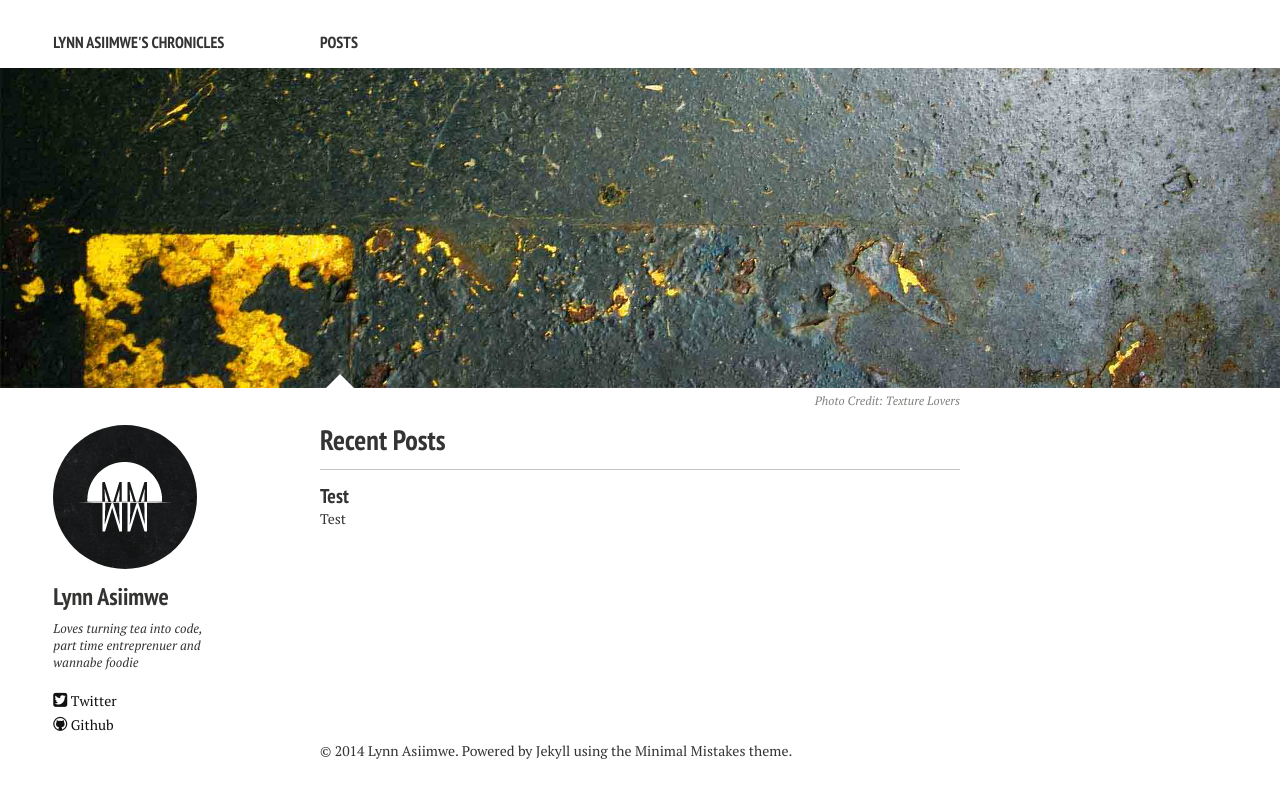
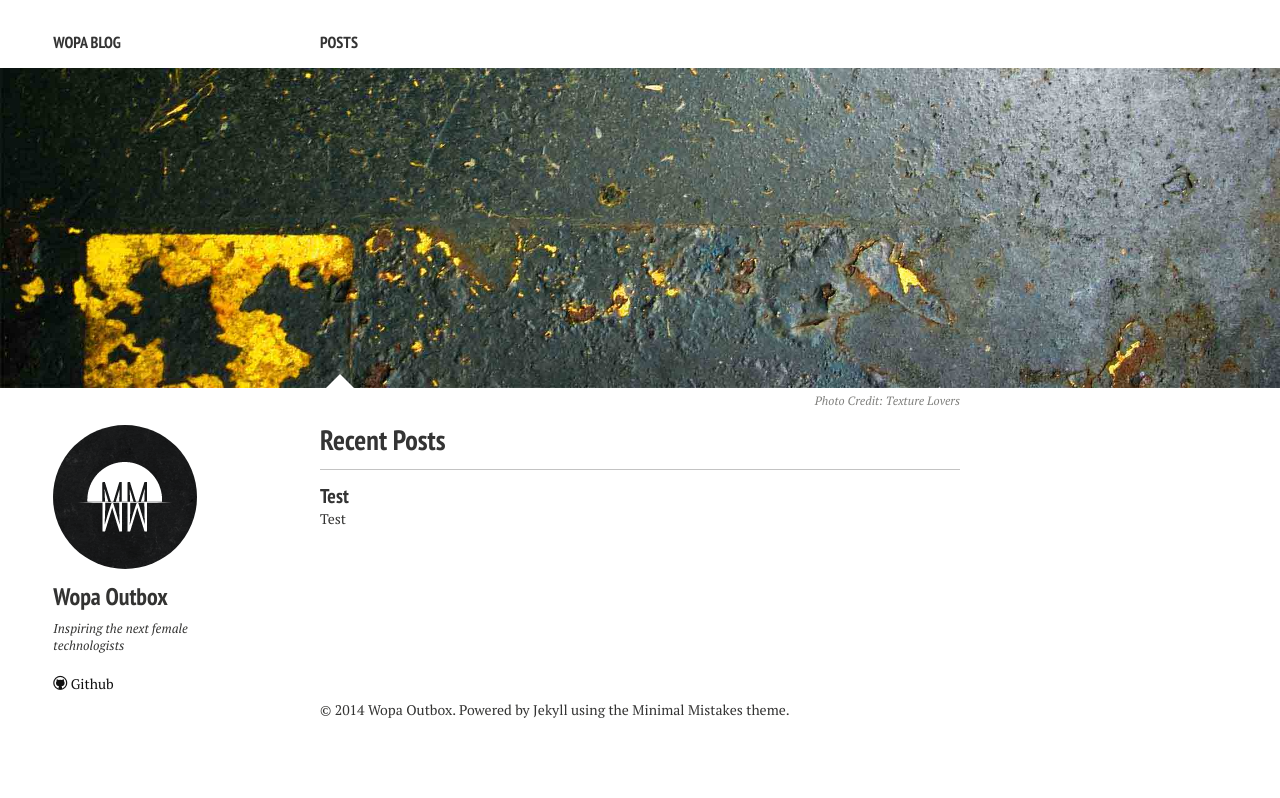
Before and after one commit to francescakaganzi/wopaoutbox.github.io, a Jekyll site: the page built from index.md, in a window 1280 px wide. Shown: the top 798 px of the page. Built offline with Jekyll 4.4.1, drawn with Linux system fonts in a browser that asks for light colours; nearby versions of some CDN libraries.

```diff
--- a/_config.yml
+++ b/_config.yml
@@ -1,19 +1,19 @@
-title:            Lynn Asiimwe's Chronicles
-description:      Lynn Asiimwe's Chronicles.
+title:            WOPA Blog
+description:      WOPA Blog.
 # Your site's domain goes here. Leave localhost server or blank when working locally.
-url:             http://lynnug.github.io
+url:             http://wopaoutbox.github.io
 disqus_shortname: lynnug
 
 # Owner/author information
 owner:
-  name:           Lynn Asiimwe
+  name:           Wopa Outbox
   avatar:         bio-photo.jpg
-  bio:            "Loves turning tea into code, part time entreprenuer and wannabe foodie"
+  bio:            Inspiring the next female technologists
   email:
   # Social networking links are used in author-bio sidebar. Update and remove as you like.
-  twitter: atwooki_a
+  twitter:
   facebook:
-  github: lynnug
+  github: wopaoutbox
   stackoverflow:
   linkedin:
   instagram:
@@ -27,7 +27,7 @@
   google_plus:
 
 # Analytics and webmaster tools stuff goes here
-google_analytics: UA-51414845-1
+google_analytics:
 google_verify:
 # https://ssl.bing.com/webmaster/configure/verify/ownership Option 2 content= goes here
 bing_verify:
```
